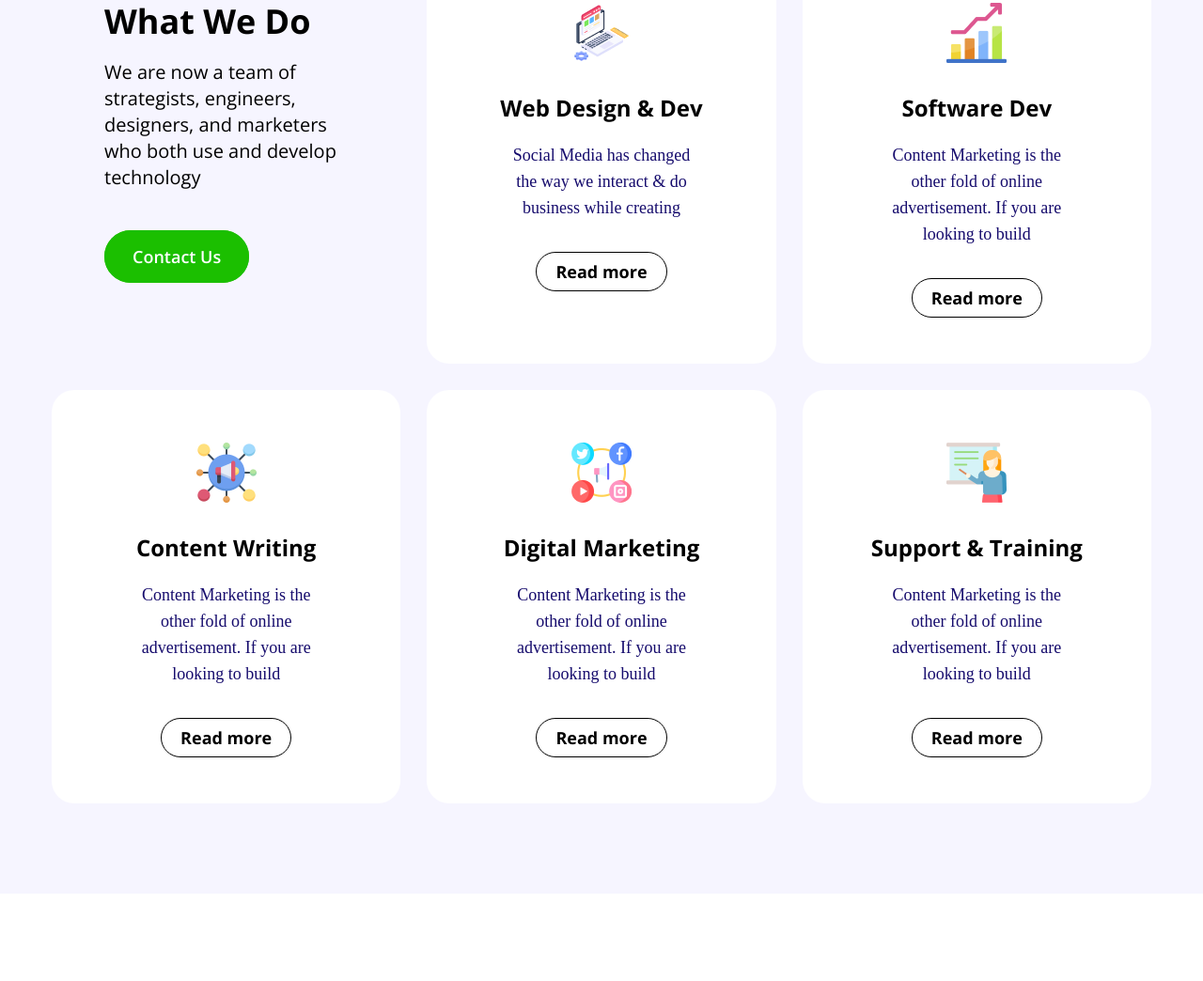
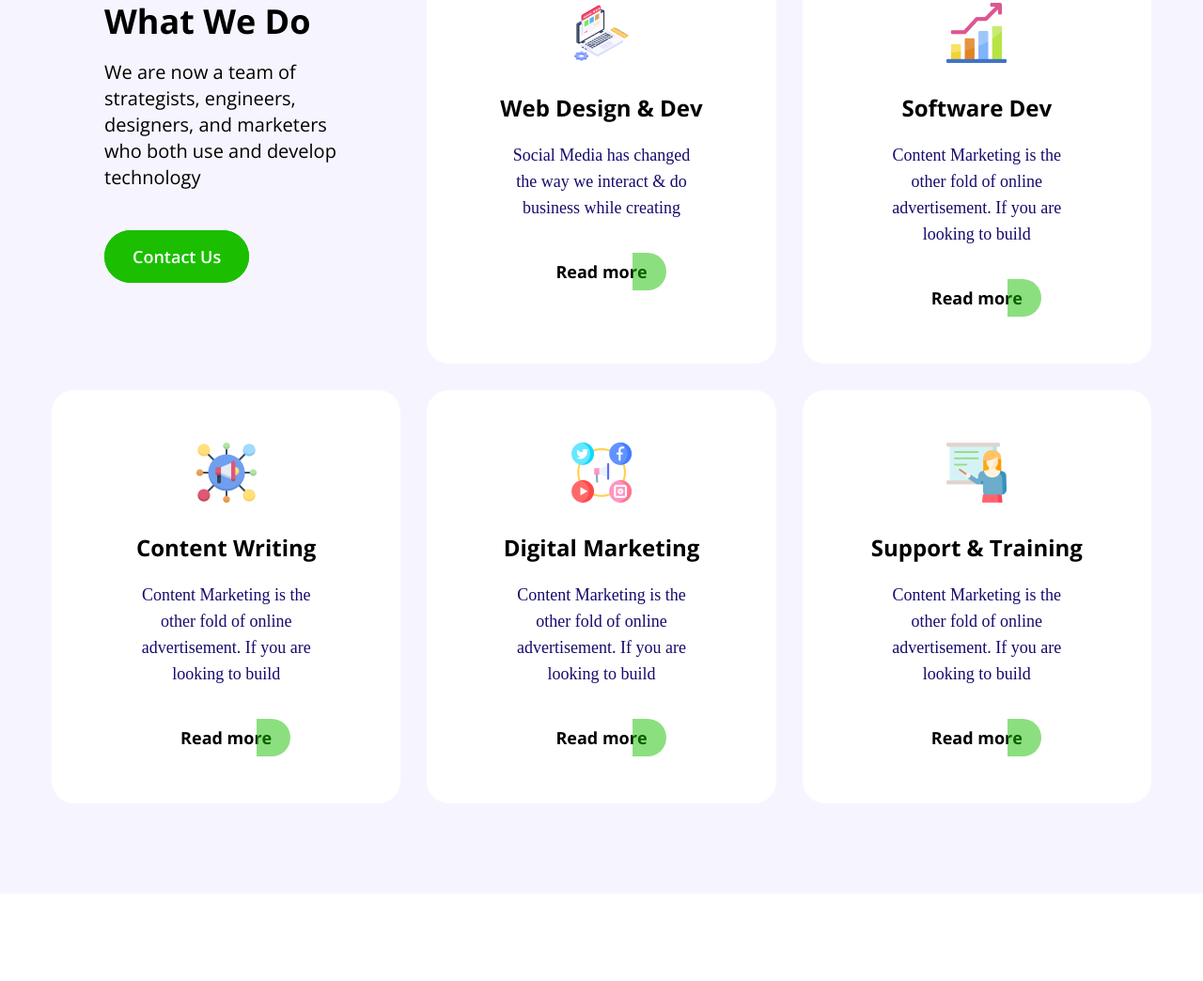
Before and after one commit to LitanMolla/tailwind-01, a website: page index.html in a window 1280 px wide. Shown: the part 2267-3311 px from the top of the page at 94% size. Drawn offline with nearby package versions, Linux system fonts and the light colour scheme; a web font is replaced by a local one.

Commit message:
button update

```diff
--- a/index.html
+++ b/index.html
@@ -170,7 +170,10 @@
                     </div>
                     <h1 class="font-open font-bold text-2xl pt-8 group-hover:text-white">Web Design & Dev </h1>
                     <p class="font-paprika text-lg text-brandColor my-5 px-6 pb-5 group-hover:text-white">Social Media has changed the way we interact & do business while creating</p>
-                    <a class="font-open font-bold text-lg border border-black rounded-full px-5 py-2 group-hover:text-white group-hover:border-white" href="#">Read more</a>
+                    <a class="font-open font-bold text-lg rounded-full px-5 py-2 group-hover:text-white group-hover:border-white relative " href="#">
+                        <span class="absolute top-0 right-0 h-full w-9 rounded-r-full opacity-50 transition-all duration-500  bg-secondaryColor"></span>
+                        Read more
+                    </a>
                 </div>
                 <div class="flex-1 text-center p-14 group bg-white hover:bg-serviceItemBG transition-all duration-500 rounded-3xl ">
                     <div class="flex justify-center">
@@ -178,7 +181,10 @@
                     </div>
                     <h1 class="font-open font-bold text-2xl pt-8 group-hover:text-white">Software Dev </h1>
                     <p class="font-paprika text-lg text-brandColor my-5 px-6 pb-5 group-hover:text-white">Content Marketing is the other fold of online advertisement. If you are looking to build</p>
-                    <a class="font-open font-bold text-lg border border-black rounded-full px-5 py-2 group-hover:text-white group-hover:border-white" href="#">Read more</a>
+                    <a class="font-open font-bold text-lg rounded-full px-5 py-2 group-hover:text-white group-hover:border-white relative " href="#">
+                        <span class="absolute top-0 right-0 h-full w-9 rounded-r-full opacity-50 transition-all duration-500  bg-secondaryColor"></span>
+                        Read more
+                    </a>
                 </div>
             </div>
             <div class="flex gap-x-7 mt-7">
@@ -188,7 +194,10 @@
                     </div>
                     <h1 class="font-open font-bold text-2xl pt-8 group-hover:text-white">Content Writing</h1>
                     <p class="font-paprika text-lg text-brandColor my-5 px-6 pb-5 group-hover:text-white">Content Marketing is the other fold of online advertisement. If you are looking to build</p>
-                    <a class="font-open font-bold text-lg border border-black rounded-full px-5 py-2 group-hover:text-white group-hover:border-white" href="#">Read more</a>
+                    <a class="font-open font-bold text-lg rounded-full px-5 py-2 group-hover:text-white group-hover:border-white relative " href="#">
+                        <span class="absolute top-0 right-0 h-full w-9 rounded-r-full opacity-50 transition-all duration-500  bg-secondaryColor"></span>
+                        Read more
+                    </a>
                 </div>
                 <div class="flex-1 text-center p-14 group bg-white hover:bg-serviceItemBG transition-all duration-500 rounded-3xl ">
                     <div class="flex justify-center">
@@ -196,7 +205,10 @@
                     </div>
                     <h1 class="font-open font-bold text-2xl pt-8 group-hover:text-white">Digital Marketing</h1>
                     <p class="font-paprika text-lg text-brandColor my-5 px-6 pb-5 group-hover:text-white">Content Marketing is the other fold of online advertisement. If you are looking to build</p>
-                    <a class="font-open font-bold text-lg border border-black rounded-full px-5 py-2 group-hover:text-white group-hover:border-white" href="#">Read more</a>
+                    <a class="font-open font-bold text-lg rounded-full px-5 py-2 group-hover:text-white group-hover:border-white relative " href="#">
+                        <span class="absolute top-0 right-0 h-full w-9 rounded-r-full opacity-50 transition-all duration-500  bg-secondaryColor"></span>
+                        Read more
+                    </a>
                 </div>
                 <div class="flex-1 text-center p-14 group bg-white hover:bg-serviceItemBG transition-all duration-500 rounded-3xl ">
                     <div class="flex justify-center">
@@ -204,7 +216,10 @@
                     </div>
                     <h1 class="font-open font-bold text-2xl pt-8 group-hover:text-white">Support & Training</h1>
                     <p class="font-paprika text-lg text-brandColor my-5 px-6 pb-5 group-hover:text-white">Content Marketing is the other fold of online advertisement. If you are looking to build</p>
-                    <a class="font-open font-bold text-lg border border-black rounded-full px-5 py-2 group-hover:text-white group-hover:border-white" href="#">Read more</a>
+                    <a class="font-open font-bold text-lg rounded-full px-5 py-2 group-hover:text-white group-hover:border-white relative " href="#">
+                        <span class="absolute top-0 right-0 h-full w-9 rounded-r-full opacity-50 transition-all duration-500  bg-secondaryColor"></span>
+                        Read more
+                    </a>
                 </div>
             </div>
         </div>
```
Also changed, not shown: src/output.css.
